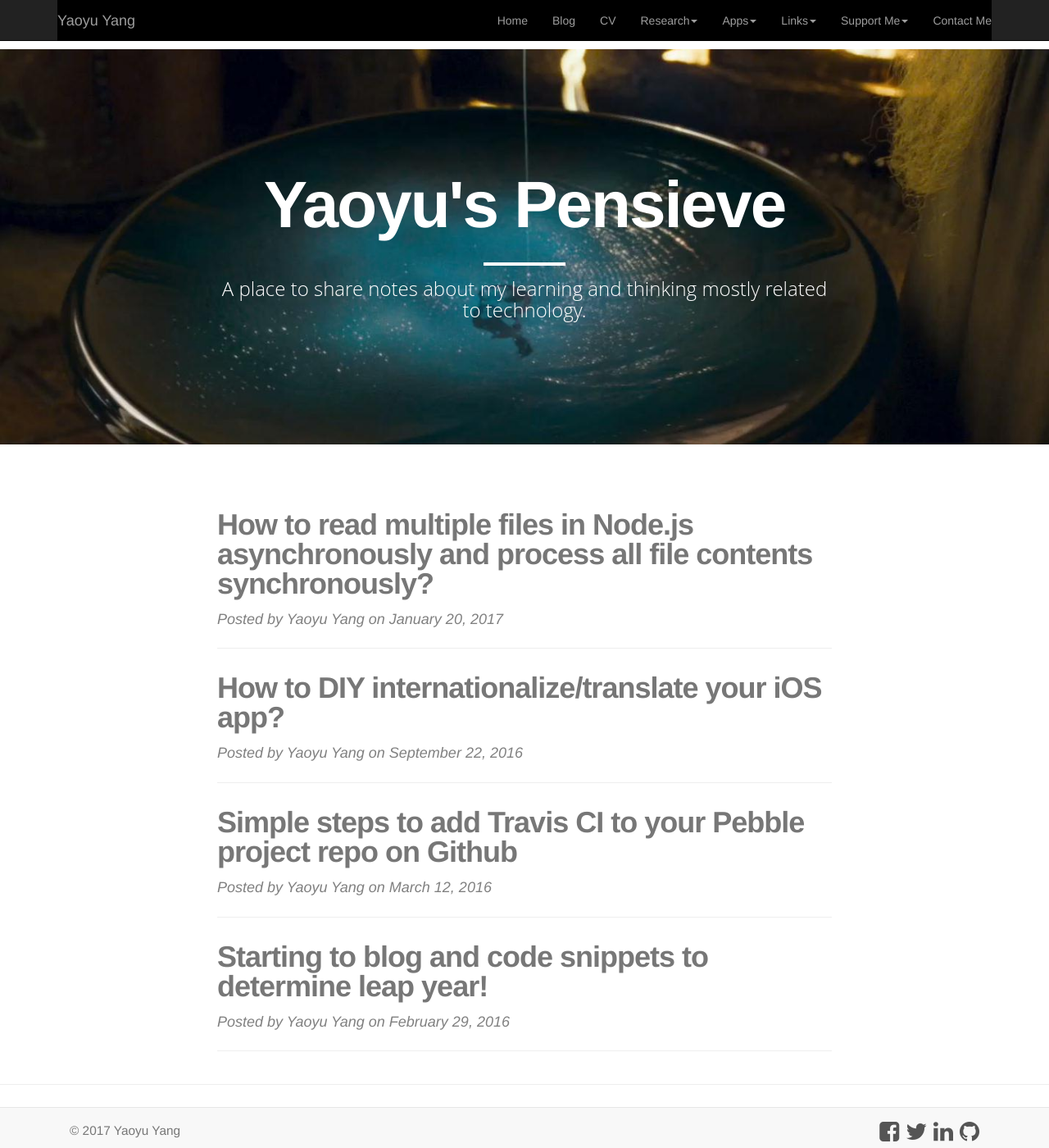
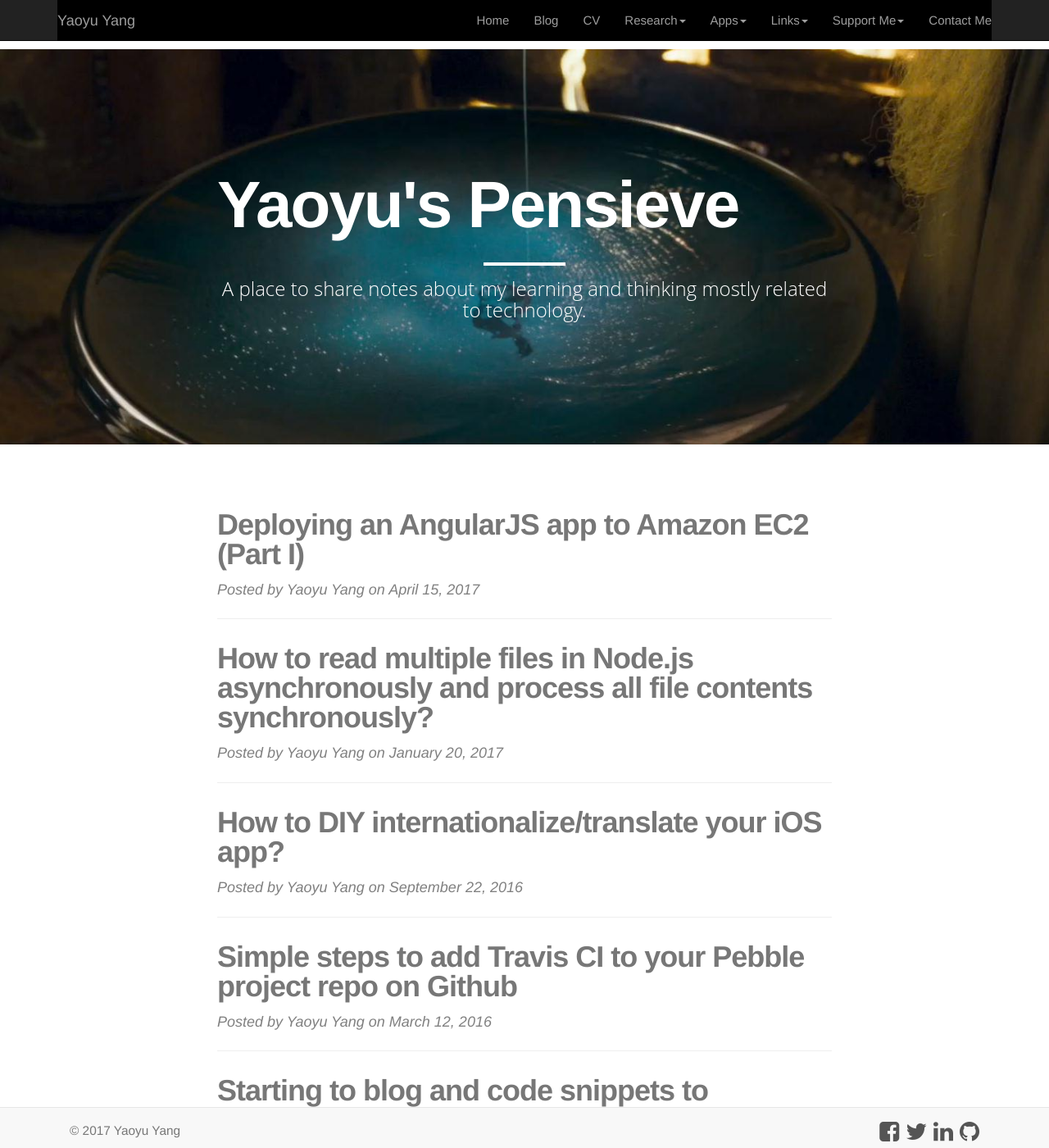
Before and after one commit to yaoyuyang/yaoyuyang.github.io, a Jekyll site: the page built from blog/index.html, in a window 1280 px wide and 1400 px high. Shown: the whole window at 82% size. Built offline with Jekyll 4.4.1, drawn with Linux system fonts in a browser that asks for light colours; nearby versions of some CDN libraries; the list of posts is cut into pages by our own code; some of the changed lines change nothing that is shown.

Commit message:
Create Part I of the angular AWS tutorial

```diff
--- /dev/null
+++ b/_posts/2017-04-15-how-to-create-and-connect-to-an-AWS-EC2-instance.markdown
@@ -0,0 +1,48 @@
+---
+layout:     post
+title:      "Deploying an AngularJS app to Amazon EC2 (Part I)"
+date:       2017-04-15 12:00:00
+author:     "Yaoyu Yang"
+header-img: ""
+---
+
+# Introduction
+Three months ago, I deployed an AngularJS app called [SeafoodCheck](http://seafoodcheck.com) on an Amazon EC2 instance. It wasn't a trivial task and I had to go through various tutorial and stackoverflow pages to get it working. To help people in similar positions as I was three months ago, I created this "Deploying an AngularJS app to Amazon EC2" tutorial.
+
+This serves as the Part I of this tutorial aiming to provide a step by step guide in getting an Amazon EC2 instance set up for those who have little experience of AWS. It can also be served as a stand alone tutorial for those who are just interested in learning how to create an AWS account and getting an EC2 instance setup.
+
+# Prerequisites
+* Know how to execute commands in a shell
+
+# Setting up Amazon EC2
+Amazon EC2 (Elastic Compute Cloud) is a virtual computer in the cloud that can run user's own computer applications. EC2 is one of the most popular services provided by Amazon Web Services (AWS). AWS provides a large list of services related to cloud computing. With the right environment setup, we can run our AngularJS app on an Amazon EC2 instance. Let's set up our Amazon EC2. There are two steps to set up an EC2 instance if you are new to AWS.
+
+## Create AWS account
+First, you need to create an AWS account. Follow the following steps.
+
+* Go to [AWS](https://aws.amazon.com/) and click Create an AWS account.
+* Type in your email, choose I am a new user, and click Sign in using our secure server.
+![AWS signup](/images/blog/aws_signup.png){:class="img-responsive"}
+* Fill out your name and password and click create account
+* Choose Personal Account and fill out required information
+* Fill out credit card info. You won't be charged for the first 12 months if you fall into the free tier. Complete this tutorial should not get your charged at least for the first 12 months if you are new to AWS and only run this instance.
+* Complete Indentity Verification by providing a valid phone number for an automated phone call where you will need to enter in a 4 digit code shown on the screen.
+* In the Support Plan, choose Basic so there won't be extra charge.
+* Click Complete Sign Up. It will redirect you to the login page and now you should see the following AWS home page.
+![AWS home](/images/blog/aws_home.png){:class="img-responsive"}
+
+### Create an EC2 instance and connect to it
+Second, let's create an EC2 instance.
+
+* Click Services on the top left menu, then click EC2
+![AWS EC2](/images/blog/EC2.png){:class="img-responsive"}
+* Create a Key Pair by first clicking Key Pairs in the NETWORK & SECURITY section on the left verticl menu. Then Create Key Pair, type in your app name and click Create. Save the .pem file. Please *don't lose this file*. You have only this chance to download it and you’ll need it to access your EC2 instance. Also note which region you created your key in. It's shown on the top right of the navigation bar near Support. The default region for me was Oregon.
+![AWS EC2](/images/blog/key_pair.png){:class="img-responsive"}
+* Go to [AWS Marketplace](https://aws.amazon.com/marketplace/), in the search bar, type Bitnami MEAN image, click on the search results, and you should see the following. Choose a region that you created your key in (mine was Oregon) and click Continue.
+![AWS EC2 Creation](/images/blog/create_ec2.png){:class="img-responsive"}
+* Choose 1-Click Launch, make sure you are selecting t1.micro for the EC2 Instance Type. Click Accept Software Terms & Launch with 1-Click.
+![AWS EC2 Creation Choose T1](/images/blog/choose_t1.png){:class="img-responsive"}
+* Now go back to your AWS management console, click EC2, and you should see that you have 1 running instance. You have successfully created an EC2 instance! Click Connect button near Lanuch Instance button. AWS provides you a step by step instruction for how to connect to this instance using ssh, providing that you have access to an Unix or Unix-like shell. Follow it and you should be able ssh into your instance on AWS! Check [this tutorial](https://docs.aws.amazon.com/AWSEC2/latest/UserGuide/putty.html?icmpid=docs_ec2_console) if you have a PC running Windows.
+![AWS EC2 instance](/images/blog/running_instance.png){:class="img-responsive"}
+* Now you should be connected to your EC2 instance with a fully loaded Linux machine at your disposal! Congratualations on acheiving this step!
+![Ubuntu](/images/blog/ubuntu.png){:class="img-responsive"}
--- a/css/clean-blog.css
+++ b/css/clean-blog.css
@@ -405,3 +405,6 @@ img::-moz-selection {
 body {
   webkit-tap-highlight-color: #0085a1;
 }
+ul li {
+  font-size: 15px;
+}
--- a/css/main.scss
+++ b/css/main.scss
@@ -44,14 +44,14 @@ h1 {
   font-size: 3em;
   letter-spacing: -2px;
   margin-bottom: 30px;
-  text-align: center;
+  text-align: left;
 }
 
 h2 {
   font-size: 2.2em;
   letter-spacing: -1px;
   margin-bottom: 30px;
-  text-align: center;
+  text-align: left;
   font-weight: normal;
   color: $gray-light;
 }
```
Also changed, not shown: images/blog/EC2.png (added), images/blog/aws_home.png (added), images/blog/aws_signup.png (added), images/blog/choose_t1.png (added), images/blog/create_ec2.png (added), images/blog/key_pair.png (added), images/blog/running_instance.png (added), images/blog/ubuntu.png (added), 2 other files.
